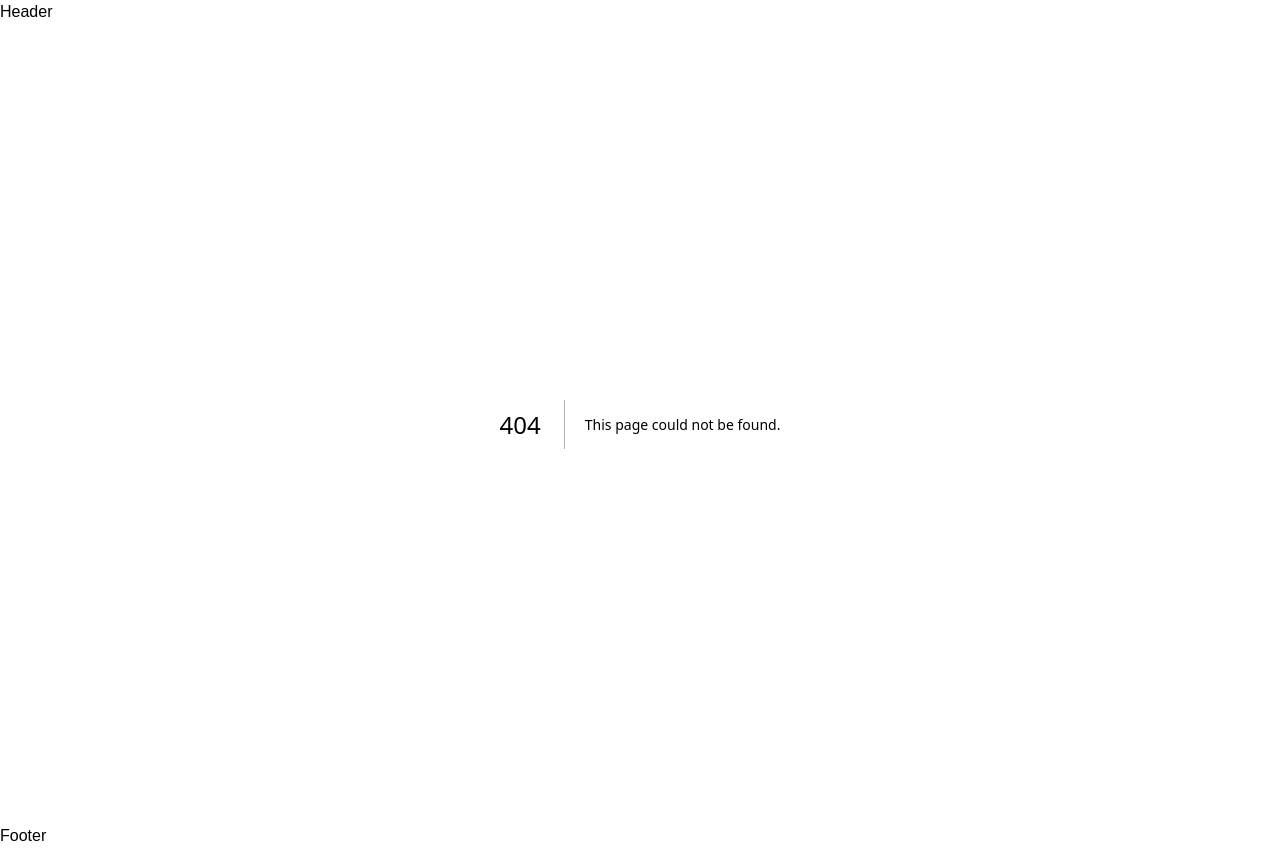
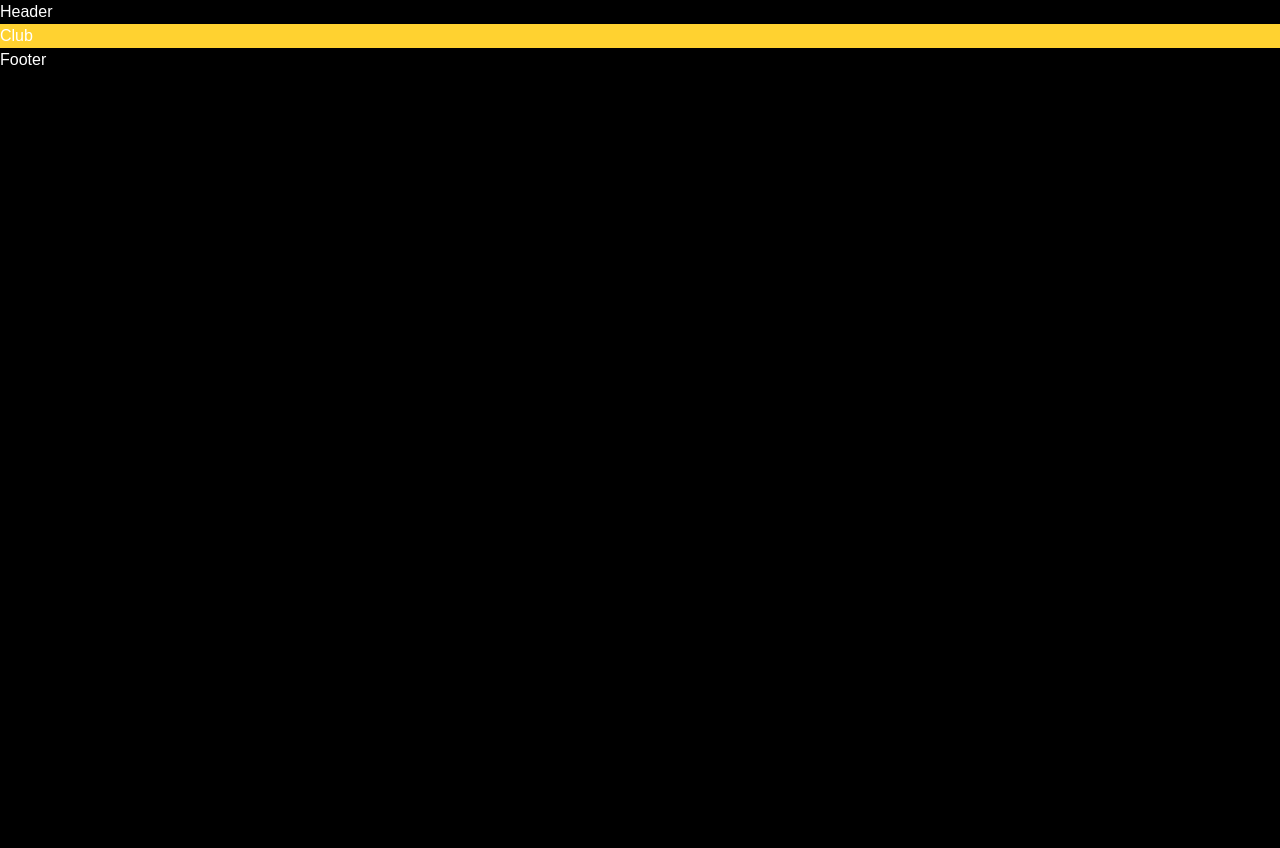
Before and after one commit to Najmuskg/ittihad, a Next.js app: page /club in a window 1280 px wide. Before the commit this address had no page. After the commit the page ends 800 px from the top, so only its background shows below. Built offline with nearby package versions, Linux system fonts and the light colour scheme.

Commit message:
feat: add initial Club page component
Introduce a new Club page component with a basic structure and styling. This is the initial setup for the Club section of the application.

```diff
--- /dev/null
+++ b/app/club/page.js
@@ -0,0 +1,7 @@
+export default function Club() {
+  return (
+    <section className=" bg-amber-300">
+      <h1>Club</h1>
+    </section>
+  );
+}
```
